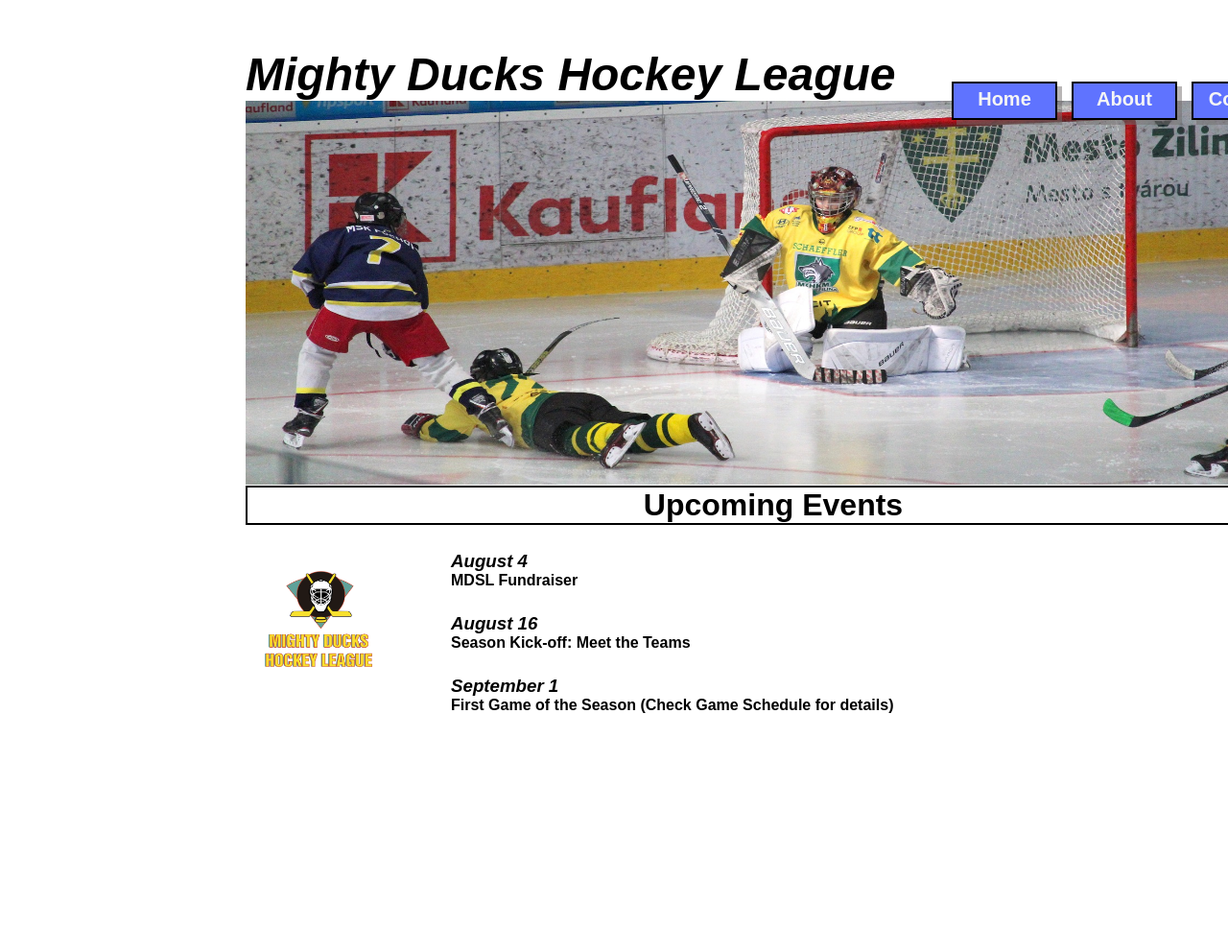
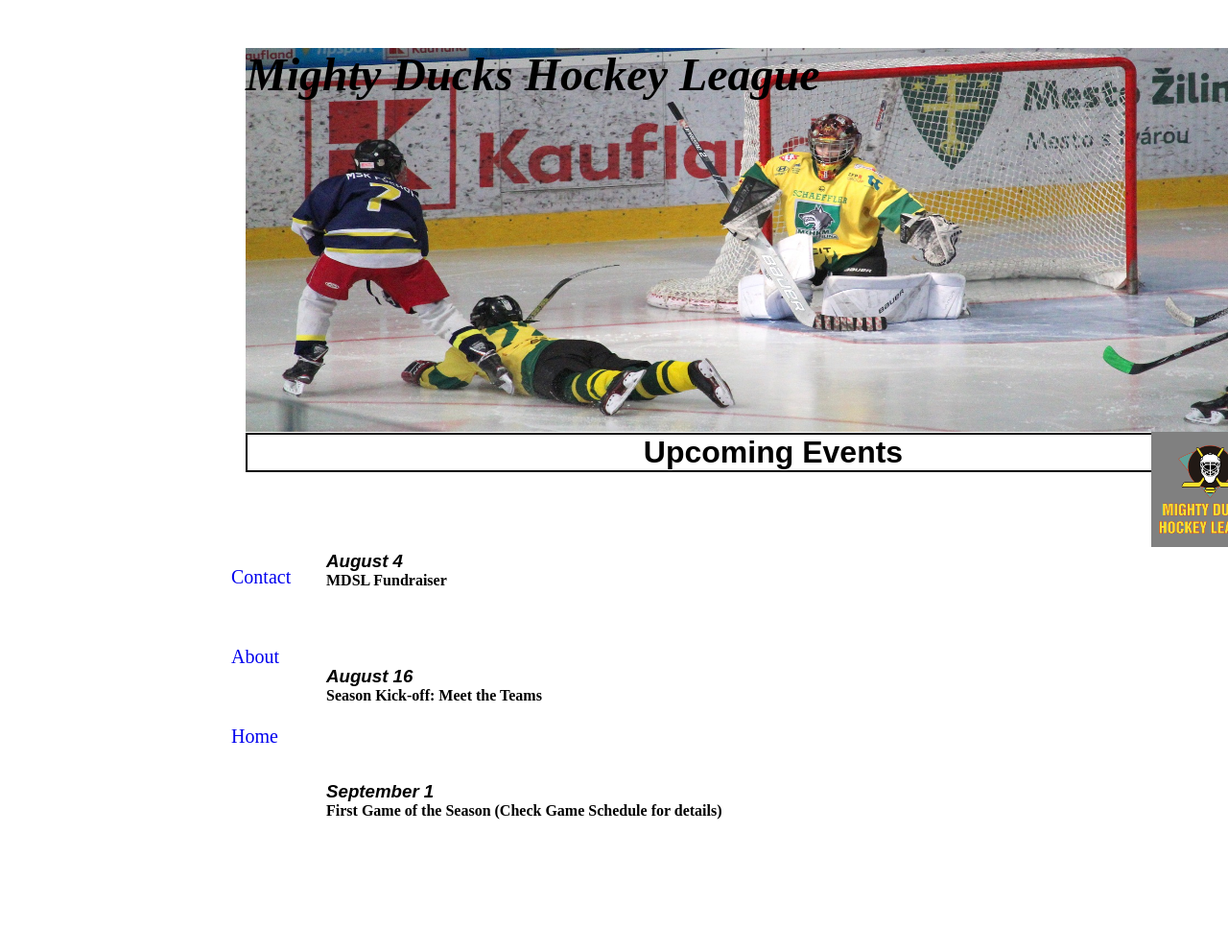
Before and after one commit to Guillermogrupo11/MDHL_ARENA, a plain HTML site: page index.html in a window 1280 px wide. Shown: the top 992 px of the page at 96% size. Before the commit the page ends 800 px from the top, so only its background shows below. Drawn offline with Linux system fonts and the light colour scheme.

Commit message:
corrigiendo css

```diff
--- a/assets/style.css
+++ b/assets/style.css
@@ -2,7 +2,7 @@
     box-sizing: border-box;
     margin: 0;
     padding: 0;
-    font-family: Arial;
+    font-family: comic Sans;
 }
 *{
     margin: 0;
@@ -33,6 +33,10 @@
   h1{
       font-size: 3rem;
       font-style: italic;
+      position: absolute;
+      top: 50px;
+      z-index:1;
+
   }
 
   .nav-img{
@@ -95,6 +99,7 @@
       font-size: 2rem;
       border: 2px solid black;
       margin-top: -3px;
+
   }
 
 
@@ -131,8 +136,8 @@
    /* padding-top: 70px;
     margin-top: 30px;
     margin-left: 150px;*/
-    margin-top: 40px;
-    padding-top: 30px;
+    margin-top: 80px;
+    padding-top: 200px 50px 30px 20px;
     margin-left: 80px;
 
 
--- a/assets/style2.css
+++ b/assets/style2.css
@@ -1,8 +1,11 @@
+/*From Google Fonts */
+@import url('https://fonts.googleapis.com/css2?family=Noto+Serif&family=PT+Serif:ital@1&family=Recursive:wght@300&display=swap');
+
+/* normalizamos el documento desde acá (por ahora)*/
 *{
   margin: 0;
   padding: 0;
     box-sizing: border-box;
-
 }
 
 body{
@@ -12,7 +15,6 @@ body{
     width: 60%;
     margin: auto;
     margin-top: 50px;
-
 }
 
 
@@ -89,17 +91,14 @@ li{
     width: 130px;
     height: 130px;
     margin: 30px 70px 30px 10px;
-
 }
 
 h2{
     font-family: Arial, Helvetica, sans-serif;
-
 }
 
 h3,h2, p{
     font-weight: bolder;
-
 }
 
 h3{
--- a/assets/style3.css
+++ b/assets/style3.css
@@ -24,6 +24,7 @@
   h1{
       font-size: 3rem;
       font-style: italic;
+
   }
 
   .nav-img{
@@ -80,6 +81,7 @@
       font-size: 2rem;
       border: 2px solid black;
       margin-top: -3px;
+      background-color: aquamarine;
   }
 
 
@@ -89,17 +91,20 @@
       margin: 30px 70px 30px 10px;
       background-color: grey;
       border-radius: 10px;
+      border-style: double;
   }
 
   h2{
       font-family: Arial, Helvetica, sans-serif;
       background-color: aqua;
+      border-style: double;
   }
 
   h3,h2, p{
       font-weight: bolder;
       background-color: grey;
       border-radius: 10px;
+      border-style: double;
   }
 
   h3{
--- a/index.html
+++ b/index.html
@@ -4,9 +4,9 @@
     <meta charset="UTF-8">
     <meta http-equiv="X-UA-Compatible" content="IE=edge">
     <meta name="viewport" content="width=device-width, initial-scale=1.0">
-    <link rel="stylesheet" href="./assets/style2.css">
-    <!--<link rel="stylesheet" href="./assets/styles3.css">-->
-    <!--<link rel="stylesheet" href="./assets/style.css">-->
+    <link rel="stylesheet" href="./assets/style.css">
+   <!-- <link rel="stylesheet" href="./assets/style2.css">-->
+   <!-- <link rel="stylesheet" href="./assets/style3.css">-->
     <title>Mighty Ducks Hockey League</title>
   </head>
   <body>
```
Also changed, not shown: aboutmdhl.html (+4 -4 lines), contact.html (+3 -3 lines).
